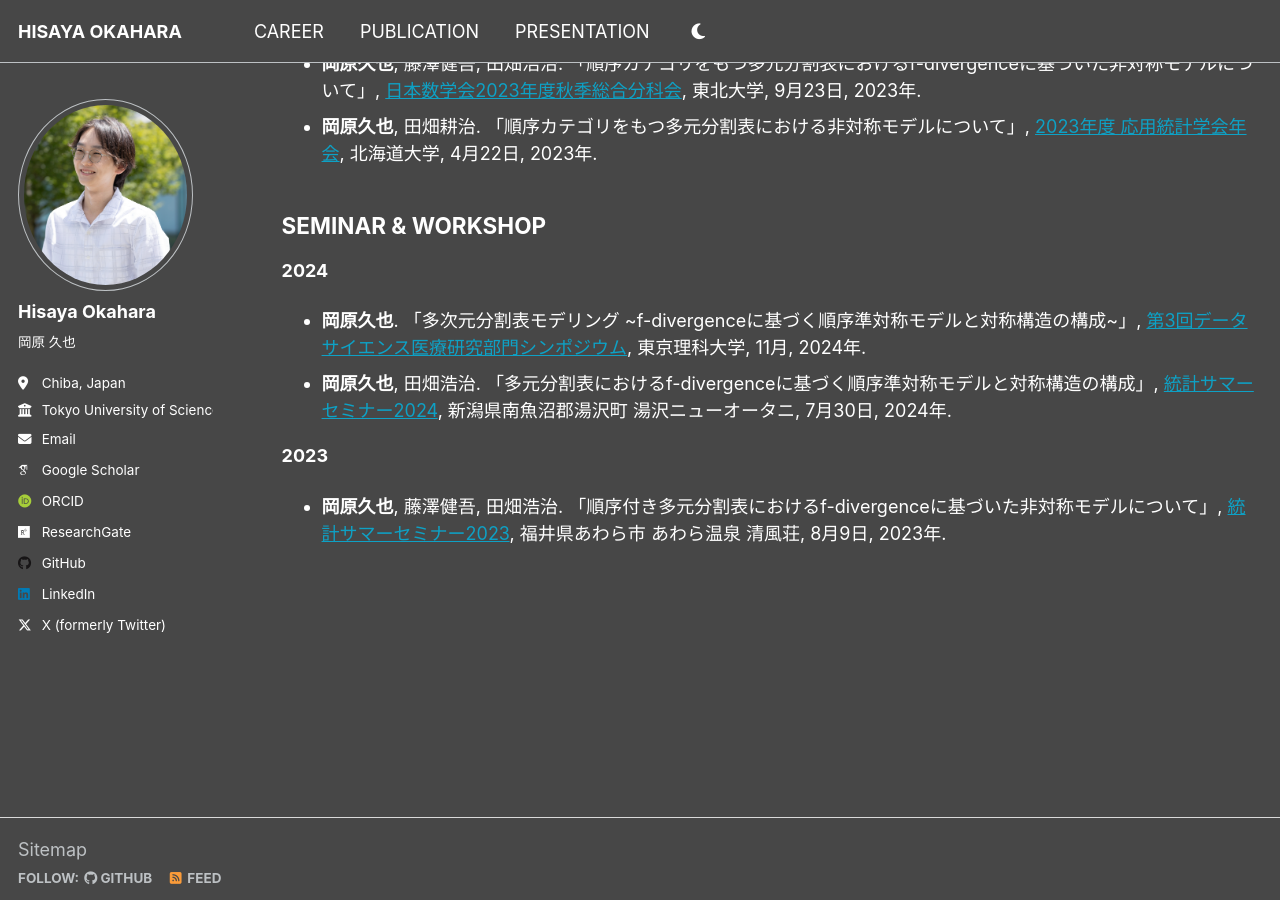
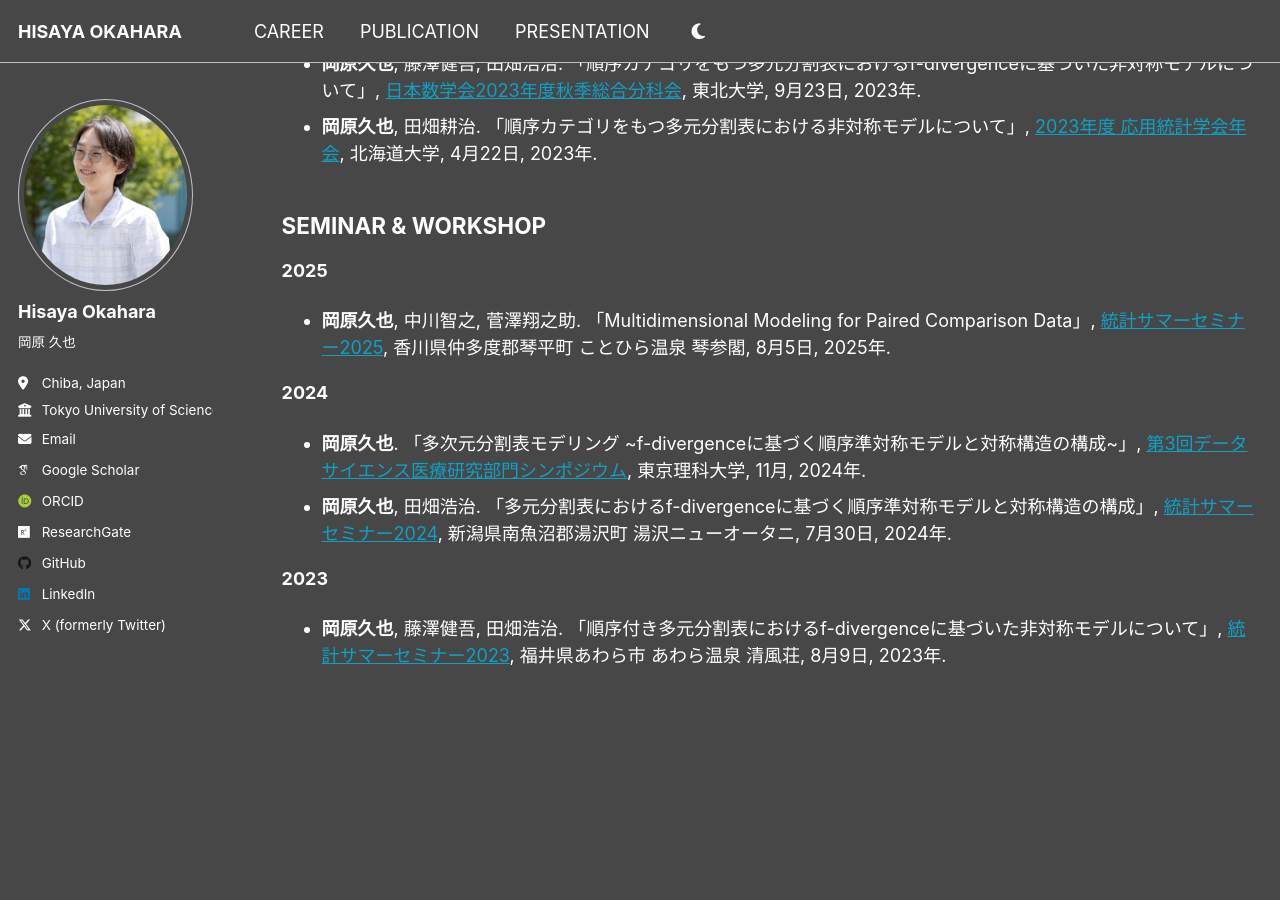
Before and after one commit to h-okahara/h-okahara.github.io, a Jekyll site: the page built from _pages/presentation.md, in a window 1280 px wide and 900 px high, scrolled down 905 px. Built offline with Jekyll 4.4.1, drawn with Linux system fonts in a browser that asks for light colours; some web fonts are replaced.

Commit message:
Update presentation.md

```diff
--- a/_pages/presentation.md
+++ b/_pages/presentation.md
@@ -31,6 +31,9 @@ author_profile: true
 
 ## SEMINAR & WORKSHOP
 
+**2025**
+- **岡原久也**, 中川智之, 菅澤翔之助. 「Multidimensional Modeling for Paired Comparison Data」, [統計サマーセミナー2025](https://sites.google.com/g.ecc.u-tokyo.ac.jp/ysg2025), 香川県仲多度郡琴平町 ことひら温泉 琴参閣, 8月5日, 2025年.
+
 **2024**
 - **岡原久也**. 「多次元分割表モデリング ~f-divergenceに基づく順序準対称モデルと対称構造の構成~」, [第3回データサイエンス医療研究部門シンポジウム](https://www.rs.tus.ac.jp/de-tasaiensuiryou/activity.html), 東京理科大学, 11月, 2024年.
 - **岡原久也**, 田畑浩治. 「多元分割表におけるf-divergenceに基づく順序準対称モデルと対称構造の構成」, [統計サマーセミナー2024](https://sites.google.com/view/ysg2024), 新潟県南魚沼郡湯沢町 湯沢ニューオータニ, 7月30日, 2024年.
```
